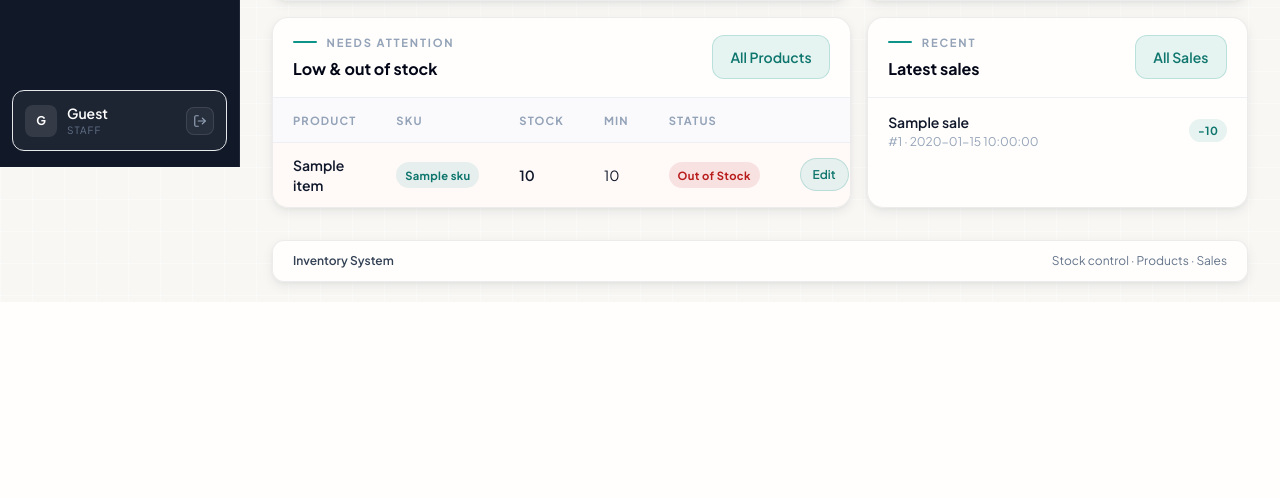
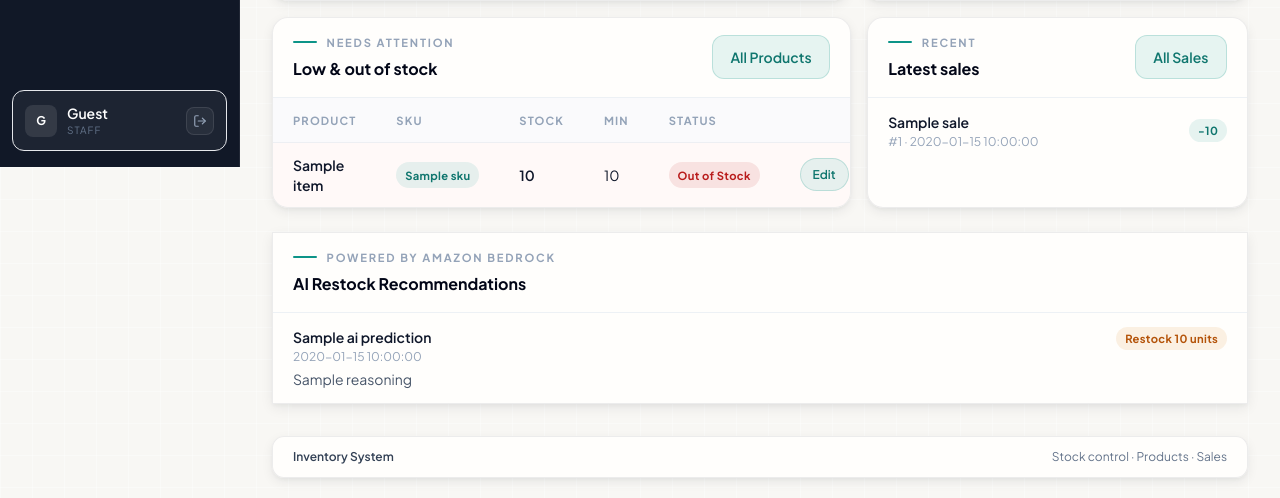
Before and after one commit to amanrai00/inventory-system, a Flask app: template templates/dashboard.html in a window 1280 px wide. Shown: the part 633-1131 px from the top of the page. Before the commit the page ends 922 px from the top, so only its background shows below. Run offline with Flask 3, Linux system fonts and the light colour scheme; the template is opened without the code that fills it: most values are stand-ins (such as "Sample title", 1, 10 or a date in 2020); some libraries are stand-ins or nearby versions.

Commit message:
Add Bedrock AI predictions, SES email alerts, sales route updates

```diff
--- a/templates/dashboard.html
+++ b/templates/dashboard.html
@@ -240,4 +240,33 @@
     {% endif %}
   </div>
 </div>
+
+<!-- AI Restock Recommendations -->
+<div class="surface-panel mt-6">
+  <div class="flex items-center justify-between gap-3 border-b border-slate-200/60 px-5 py-4">
+    <div>
+      <div class="section-kicker"><p class="eyebrow">Powered by Amazon Bedrock</p></div>
+      <h3 class="mt-1.5 text-base font-bold text-slate-950">AI Restock Recommendations</h3>
+    </div>
+  </div>
+  {% if ai_predictions %}
+  <div class="divide-y divide-slate-200/60">
+    {% for p in ai_predictions %}
+    <div class="flex items-start justify-between gap-3 px-5 py-3.5">
+      <div class="min-w-0">
+        <p class="text-sm font-semibold text-slate-900 truncate">{{ p.product_name }}</p>
+        <p class="mt-0.5 text-xs text-slate-400">{{ p.predicted_at }}</p>
+        <p class="mt-1 text-sm text-slate-600">{{ p.reasoning }}</p>
+      </div>
+      <span class="status-pill status-pill-warning shrink-0">Restock {{ p.recommended_restock_qty }} units</span>
+    </div>
+    {% endfor %}
+  </div>
+  {% else %}
+  <div class="empty-state">
+    <p class="mt-3 text-sm font-semibold text-slate-800">No predictions yet.</p>
+    <p class="mt-1 text-sm text-slate-500">Run <code>python3 scripts/predict.py</code> to generate them.</p>
+  </div>
+  {% endif %}
+</div>
 {% endblock %}
```
Also changed, not shown: requirements.txt (+17 -2 lines), routes/sales.py (+9 -0 lines), utils/email_alerts.py (added, +35 -0 lines), utils/__init__.py (added).
